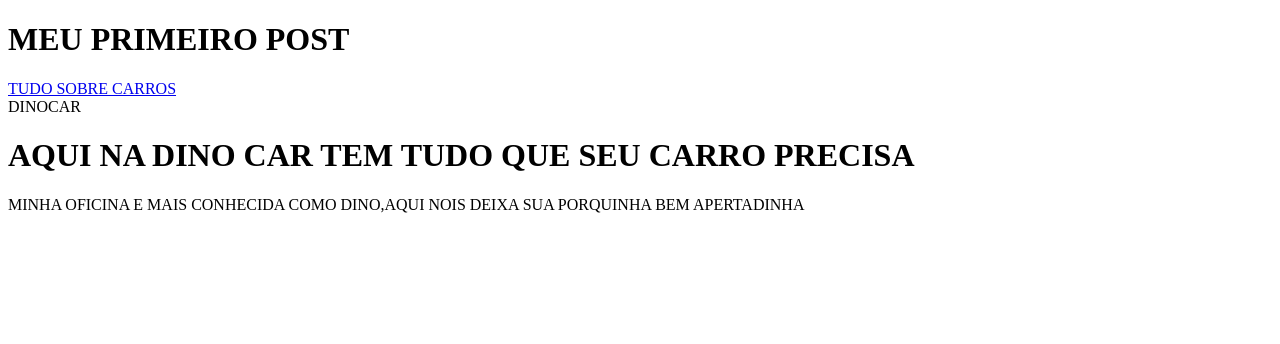
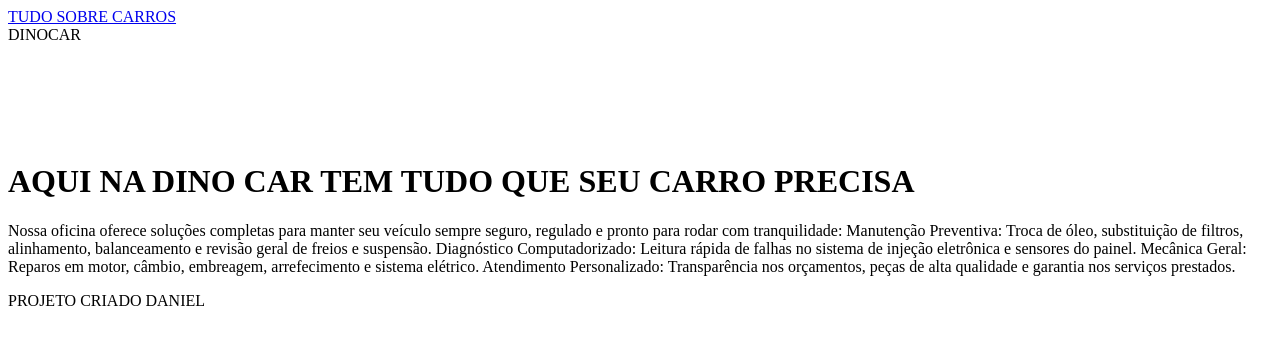
Before and after one commit to danielalmeidavieira-arch/trabalhodanieljunior7, a plain HTML site: page index.html in a window 1280 px wide. Drawn offline with Linux system fonts and the light colour scheme.

Commit message:
Update index.html

```diff
--- a/index.html
+++ b/index.html
@@ -1,13 +1,30 @@
 <!DOCTYPE html>
 <html>
 <head>
+  <nav>
+    <style>
+      header{
+        backgroud-color: blue;
+        color:white;
+      }
+    </style>
+    <a href="#">TUDO SOBRE CARROS</a>
+    </nav>
+  <tirtle>DINOCAR</tirtle>
+</head>
+  <body>
+<header>
   <h1>MEU PRIMEIRO POST</h1>
-  <nav><a href="#">TUDO SOBRE CARROS</a>
-  </nav>
-<tirtle>DINOCAR</tirtle>
-</head>
-<body>
-  <h1>AQUI NA DINO CAR TEM TUDO QUE SEU CARRO PRECISA</h1>
-  <P>MINHA OFICINA E MAIS CONHECIDA COMO DINO,AQUI NOIS DEIXA SUA PORQUINHA BEM APERTADINHA</P>
-</body>
+    <P>MINHA OFICINA E MAIS CONHECIDA COMO DINO,AQUI NOIS DEIXA SUA PORQUINHA BEM APERTADINHA</P>
+</header>
+    <main>
+       <h1>AQUI NA DINO CAR TEM TUDO QUE SEU CARRO PRECISA</h1>
+      <p>Nossa oficina oferece soluções completas para manter seu veículo sempre seguro, regulado e pronto para rodar com tranquilidade:
+Manutenção Preventiva: Troca de óleo, substituição de filtros, alinhamento, balanceamento e revisão geral de freios e suspensão.
+Diagnóstico Computadorizado: Leitura rápida de falhas no sistema de injeção eletrônica e sensores do painel.
+Mecânica Geral: Reparos em motor, câmbio, embreagem, arrefecimento e sistema elétrico.
+Atendimento Personalizado: Transparência nos orçamentos, peças de alta qualidade e garantia nos serviços prestados.</p>
+    </main>
+    <footer>PROJETO CRIADO DANIEL</footer>
+  </body>
 </html>
```
